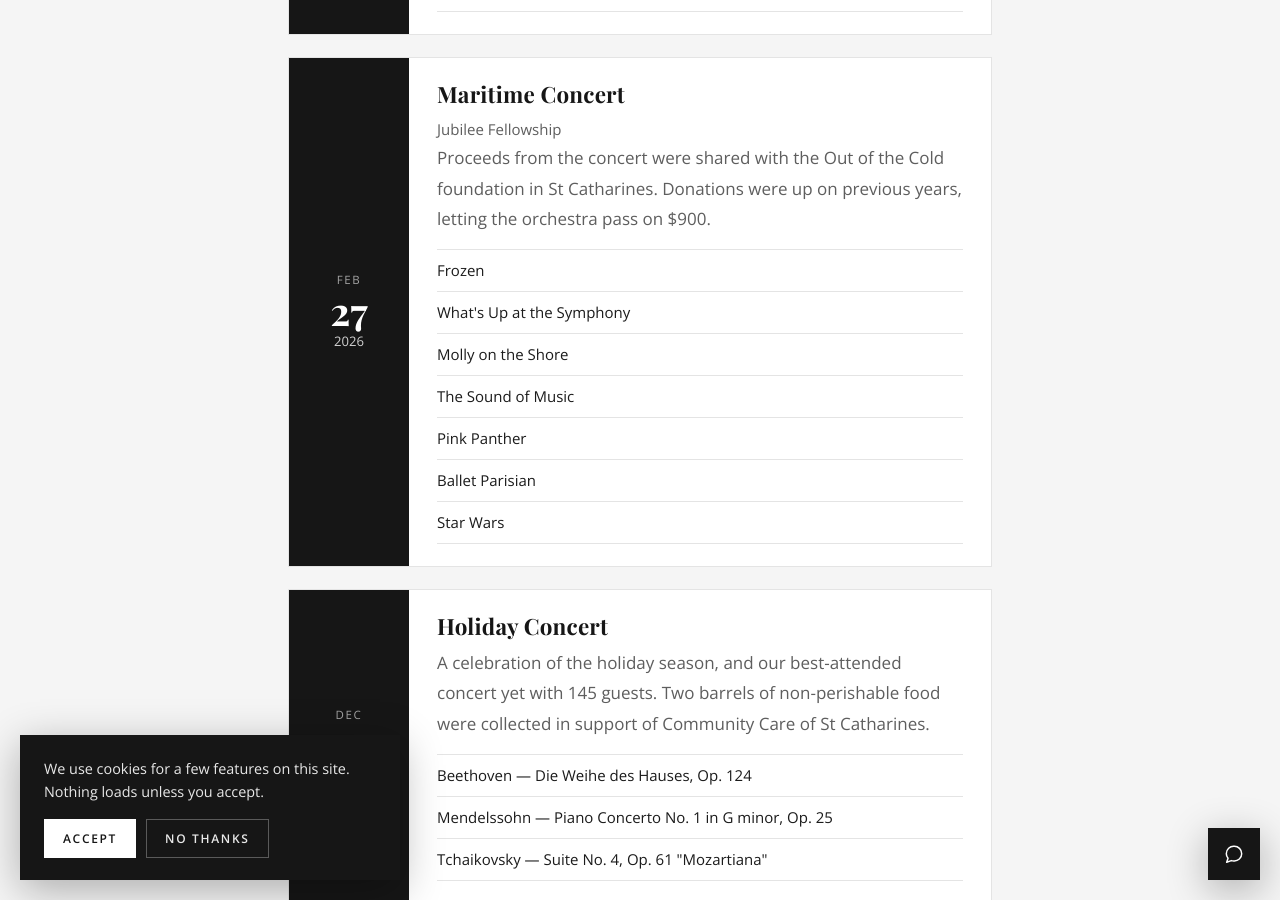
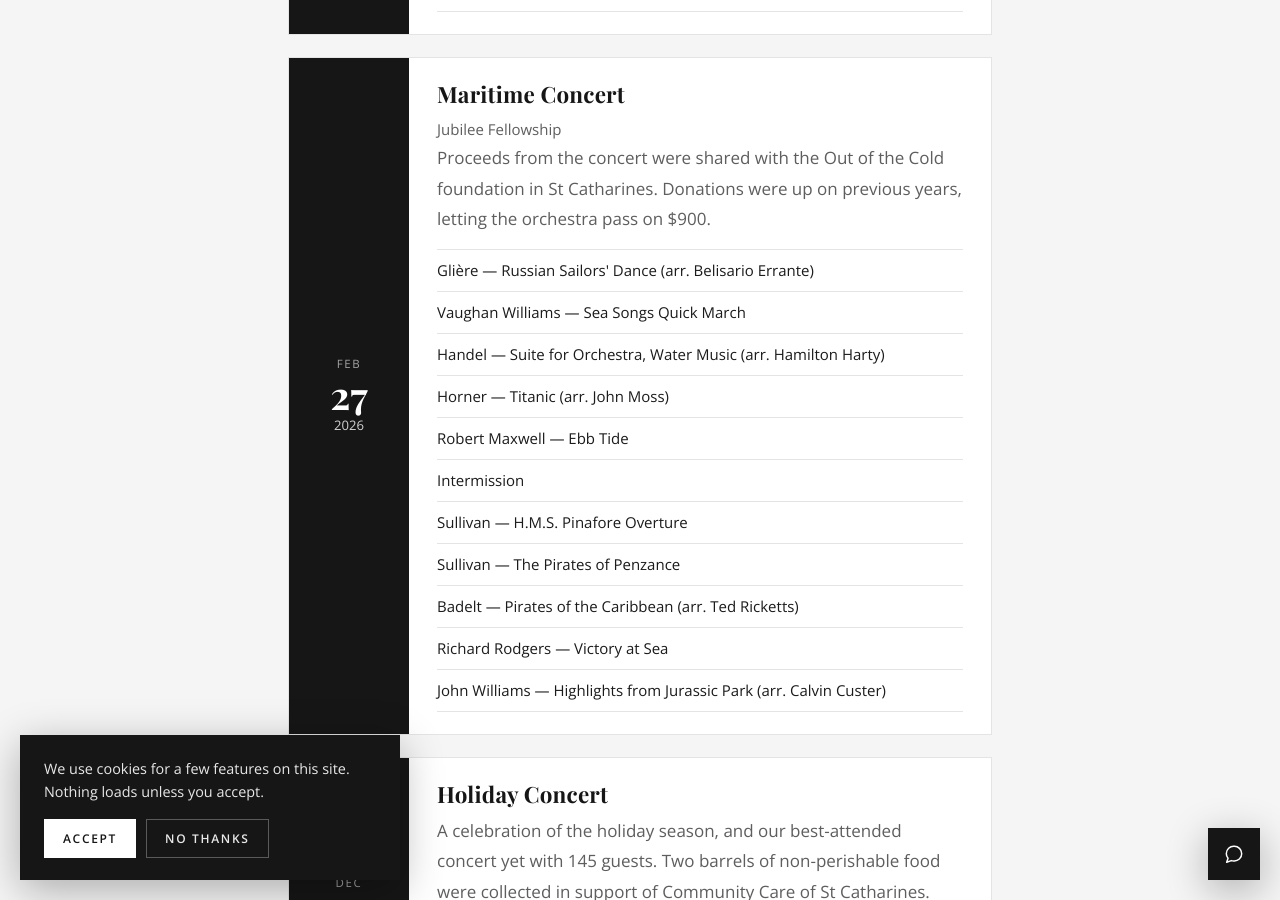
Before and after one commit to peninsulaorchestra/peninsulaorchestra.github.io, a Jekyll site: the page built from events.html, in a window 1280 px wide and 900 px high, scrolled down 2190 px. Built offline with Jekyll 4.4.1, drawn with Linux system fonts in a browser that asks for light colours.

Commit message:
Correct the Maritime Concert programme
Co-Authored-By: Claude Opus 5 (1M context) <noreply@anthropic.com>

```diff
--- a/_data/past_events.yml
+++ b/_data/past_events.yml
@@ -47,13 +47,17 @@
     St Catharines. Donations were up on previous years, letting the orchestra
     pass on $900.
   programme:
-    - Frozen
-    - What's Up at the Symphony
-    - Molly on the Shore
-    - The Sound of Music
-    - Pink Panther
-    - Ballet Parisian
-    - Star Wars
+    - Glière — Russian Sailors' Dance (arr. Belisario Errante)
+    - Vaughan Williams — Sea Songs Quick March
+    - Handel — Suite for Orchestra, Water Music (arr. Hamilton Harty)
+    - Horner — Titanic (arr. John Moss)
+    - Robert Maxwell — Ebb Tide
+    - Intermission
+    - Sullivan — H.M.S. Pinafore Overture
+    - Sullivan — The Pirates of Penzance
+    - Badelt — Pirates of the Caribbean (arr. Ted Ricketts)
+    - Richard Rodgers — Victory at Sea
+    - John Williams — Highlights from Jurassic Park (arr. Calvin Custer)
 
 # TODO: confirm venue
 - title: Holiday Concert
```
